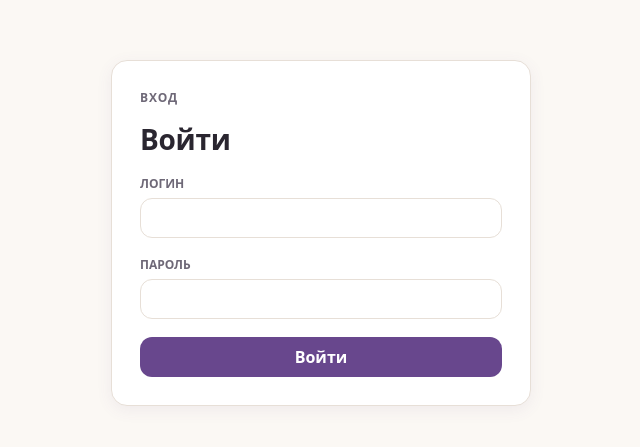
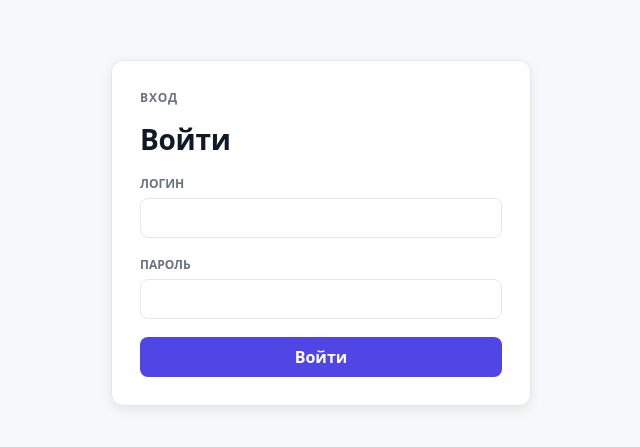
Before and after one commit to marker-oss/yakit-reviews-extension, a React (Vite) app in the folder web/admin/: page / in a window 1280 px wide. Shown: the part 167-614 px from the top of the page, without its empty margins (319-959 px from the left). Built offline with nearby package versions, Linux system fonts and the light colour scheme; no server answers; a web font is replaced by a local one.

Commit message:
feat(admin): neutral-SaaS design tokens (indigo accent, flatter radii)

```diff
--- a/web/admin/src/styles.css
+++ b/web/admin/src/styles.css
@@ -1,18 +1,26 @@
 :root {
-  --admin-bg: #fbf8f4;
+  --admin-bg: #f7f8fa;
   --admin-surface: #ffffff;
-  --admin-warm: #f4efea;
-  --admin-border: #e7dfd7;
-  --admin-text: #2a2630;
-  --admin-muted: #6e6877;
-  --admin-soft-muted: #9a93a1;
-  --admin-iris: #68478d;
-  --admin-iris-hover: #583b78;
-  --admin-iris-tint: #efebf5;
-  --admin-trust: #4e7c59;
-  --admin-sale: #9e4b5a;
-  --admin-shadow-sm: 0 1px 3px rgba(42, 38, 48, 0.06);
-  --admin-shadow-md: 0 4px 16px rgba(104, 71, 141, 0.08);
+  --admin-warm: #f3f4f6;
+  --admin-border: #e5e7eb;
+  --admin-text: #111827;
+  --admin-muted: #6b7280;
+  --admin-soft-muted: #9ca3af;
+  --admin-iris: #4f46e5;
+  --admin-iris-hover: #4338ca;
+  --admin-iris-tint: #eef2ff;
+  --admin-trust: #16a34a;
+  --admin-sale: #dc2626;
+  --admin-warn: #d97706;
+  --admin-shadow-sm: 0 1px 2px rgba(17, 24, 39, 0.06);
+  --admin-shadow-md: 0 4px 12px rgba(17, 24, 39, 0.08);
+  /* Semantic aliases used by new components (toasts, badges, tabs). */
+  --accent: var(--admin-iris);
+  --accent-hover: var(--admin-iris-hover);
+  --accent-tint: var(--admin-iris-tint);
+  --ok: var(--admin-trust);
+  --warn: var(--admin-warn);
+  --danger: var(--admin-sale);
   font-family: Inter, ui-sans-serif, system-ui, -apple-system, BlinkMacSystemFont, "Segoe UI", sans-serif;
   color: var(--admin-text);
   background: var(--admin-bg);
@@ -36,7 +44,7 @@ select {
 button {
   min-height: 40px;
   border: 0;
-  border-radius: 12px;
+  border-radius: 8px;
   background: var(--admin-iris);
   color: #fff;
   font-weight: 600;
@@ -87,7 +95,7 @@ select,
 textarea {
   min-height: 40px;
   border: 1px solid var(--admin-border);
-  border-radius: 12px;
+  border-radius: 8px;
   background: var(--admin-surface);
   color: var(--admin-text);
   padding: 0 10px;
@@ -139,7 +147,7 @@ textarea {
   gap: 18px;
   padding: 28px;
   border: 1px solid var(--admin-border);
-  border-radius: 16px;
+  border-radius: 12px;
   background: var(--admin-surface);
   box-shadow: var(--admin-shadow-md);
 }
@@ -204,7 +212,7 @@ h3 {
   color: var(--admin-muted);
   text-decoration: none;
   padding: 10px 12px;
-  border-radius: 12px;
+  border-radius: 8px;
 }
 
 .sidebar a.active {
@@ -257,7 +265,7 @@ h3 {
 
 .panel {
   border: 1px solid var(--admin-border);
-  border-radius: 16px;
+  border-radius: 12px;
   background: var(--admin-surface);
   padding: 18px;
   box-shadow: var(--admin-shadow-sm);
@@ -271,7 +279,7 @@ h3 {
 
 .metric {
   border: 1px solid var(--admin-border);
-  border-radius: 16px;
+  border-radius: 12px;
   background: var(--admin-surface);
   padding: 18px;
   box-shadow: var(--admin-shadow-sm);
@@ -659,7 +667,7 @@ small {
 }
 
 .status-warn {
-  color: #9a5b13;
+  color: var(--admin-warn);
   font-weight: 600;
 }
 
@@ -754,7 +762,7 @@ small {
   min-height: 620px;
   overflow: hidden;
   border: 1px solid var(--admin-border);
-  border-radius: 16px;
+  border-radius: 12px;
   background: var(--admin-bg);
   box-shadow: var(--admin-shadow-sm);
 }
@@ -770,7 +778,7 @@ small {
   margin: 0;
   overflow: auto;
   border: 1px solid var(--admin-border);
-  border-radius: 16px;
+  border-radius: 12px;
   background: var(--admin-surface);
   color: var(--admin-text);
   padding: 16px;
```
